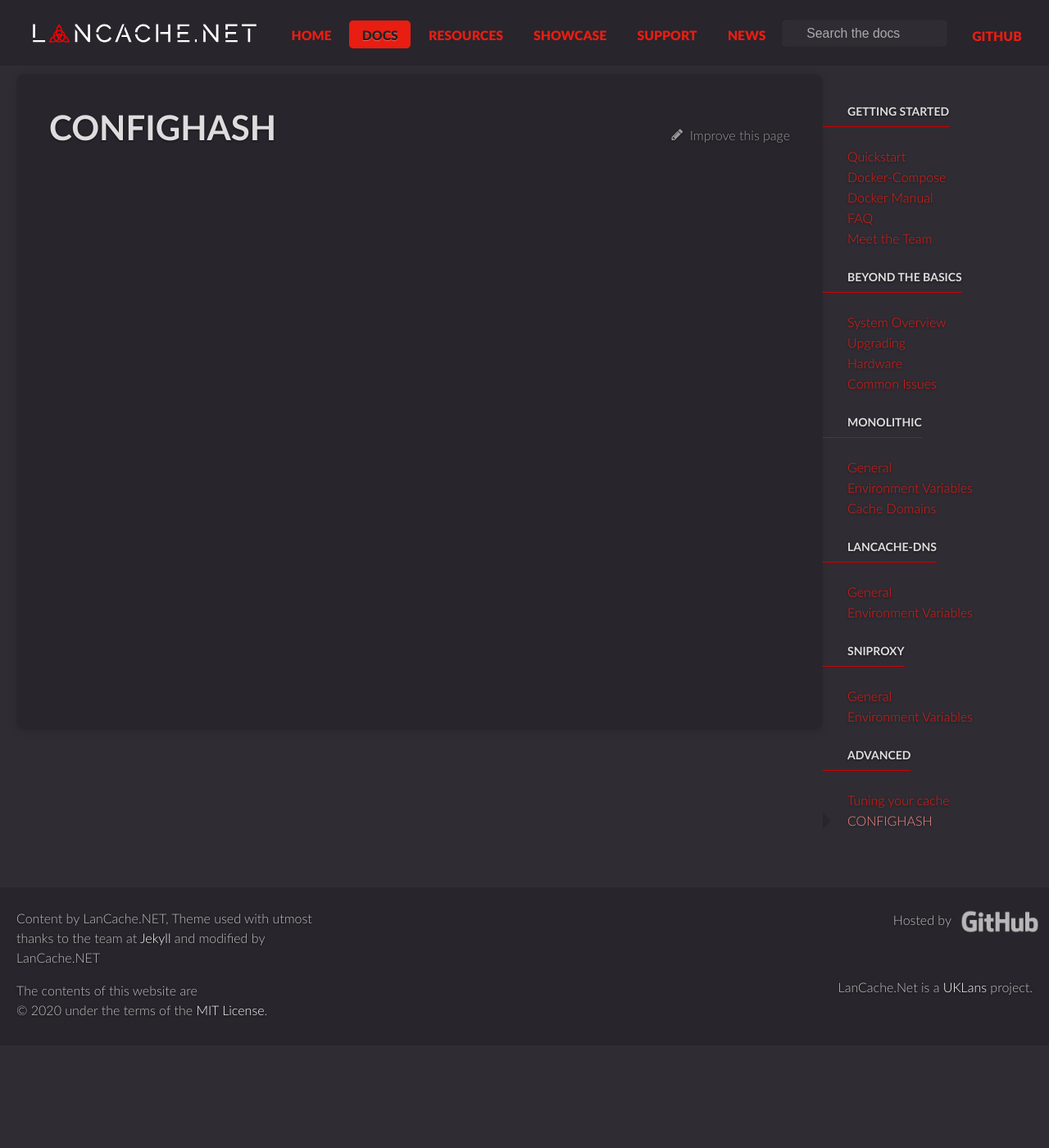
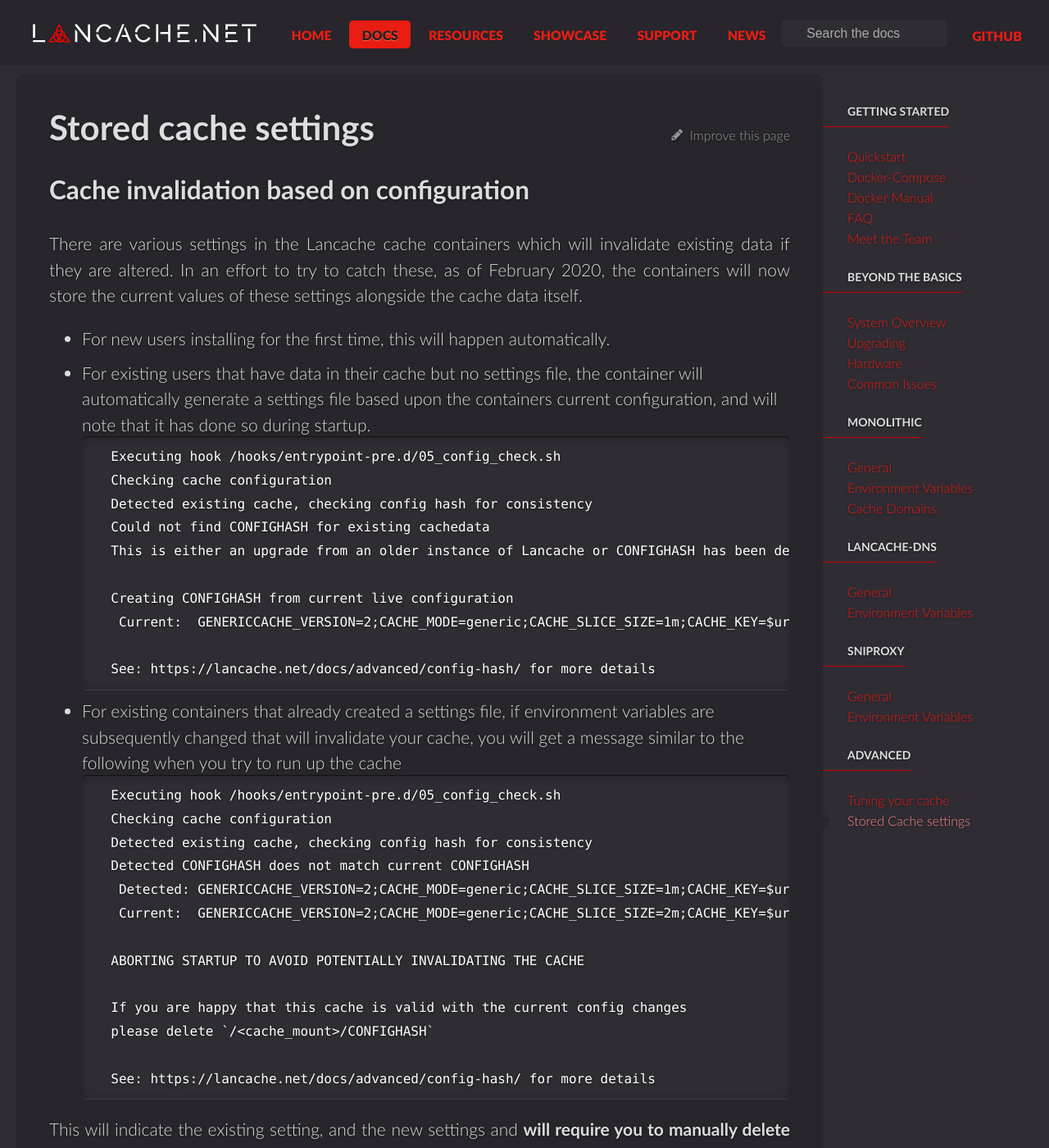
Before and after one commit to lancachenet/lancachenet.github.io, a Jekyll site: the page built from _docs/advanced/config-hash.md, in a window 1280 px wide and 1400 px high. Shown: the whole window at 82% size. Built offline with Jekyll 4.4.1, drawn with Linux system fonts in a browser that asks for light colours; comment, search, counter and statistics services are not loaded; some of the changed text lies outside the part shown.

Commit message:
Update config-hash.md
Add description for new behaviour

````diff
--- a/_docs/advanced/config-hash.md
+++ b/_docs/advanced/config-hash.md
@@ -1,4 +1,42 @@
 ---
-title:  CONFIGHASH
+title:  Stored cache settings
+menu_name: Stored Cache settings
 permalink: /docs/advanced/config-hash/
 ---
+
+## Cache invalidation based on configuration
+
+There are various settings in the Lancache cache containers which will invalidate existing data if they are altered.  In an effort to try to catch these, as of February 2020, the containers will now store the current values of these settings alongside the cache data itself.
+
+* For new users installing for the first time, this will happen automatically.
+* For existing users that have data in their cache but no settings file, the container will automatically generate a settings file based upon the containers current configuration, and will note that it has done so during startup.
+```
+    Executing hook /hooks/entrypoint-pre.d/05_config_check.sh
+    Checking cache configuration
+    Detected existing cache, checking config hash for consistency
+    Could not find CONFIGHASH for existing cachedata
+    This is either an upgrade from an older instance of Lancache or CONFIGHASH has been deleted intentionally
+
+    Creating CONFIGHASH from current live configuration
+     Current:  GENERICCACHE_VERSION=2;CACHE_MODE=generic;CACHE_SLICE_SIZE=1m;CACHE_KEY=$uri$slice_range;
+
+    See: https://lancache.net/docs/advanced/config-hash/ for more details
+```
+* For existing containers that already created a settings file, if environment variables are subsequently changed that will invalidate your cache, you will get a message similar to the following when you try to run up the cache
+```
+    Executing hook /hooks/entrypoint-pre.d/05_config_check.sh
+    Checking cache configuration
+    Detected existing cache, checking config hash for consistency
+    Detected CONFIGHASH does not match current CONFIGHASH
+     Detected: GENERICCACHE_VERSION=2;CACHE_MODE=generic;CACHE_SLICE_SIZE=1m;CACHE_KEY=$uri$slice_range;
+     Current:  GENERICCACHE_VERSION=2;CACHE_MODE=generic;CACHE_SLICE_SIZE=2m;CACHE_KEY=$uri$slice_range;
+
+    ABORTING STARTUP TO AVOID POTENTIALLY INVALIDATING THE CACHE
+
+    If you are happy that this cache is valid with the current config changes
+    please delete `/<cache_mount>/CONFIGHASH`
+
+    See: https://lancache.net/docs/advanced/config-hash/ for more details
+```
+
+This will indicate the existing setting, and the new settings and __will require you to manually delete the settings file before the container will fully start__.
````
